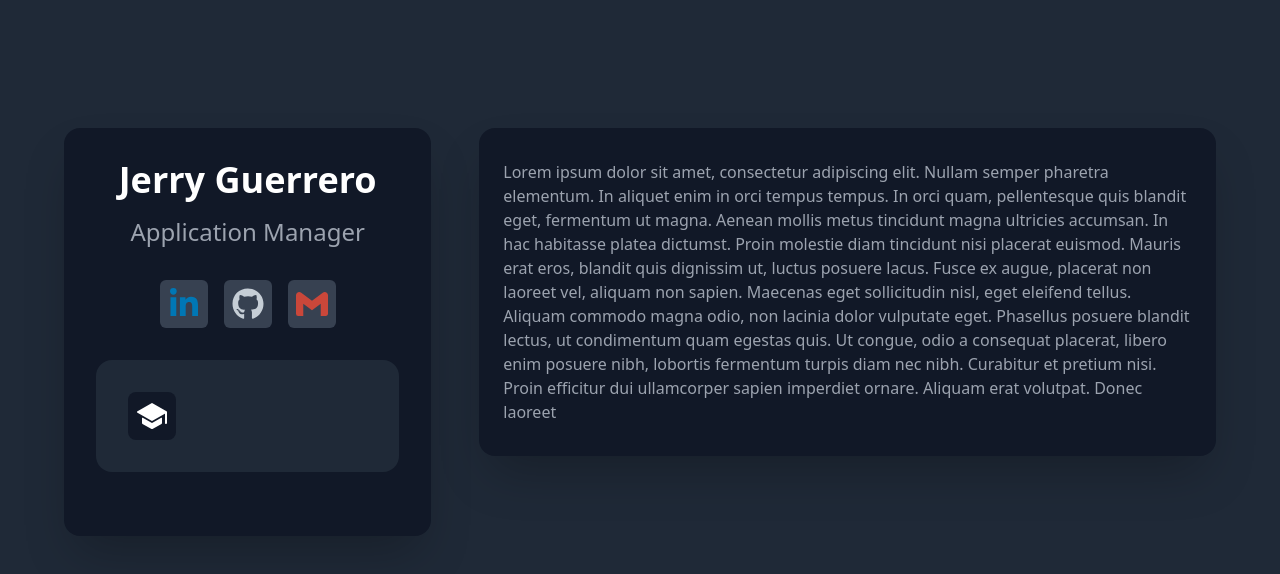
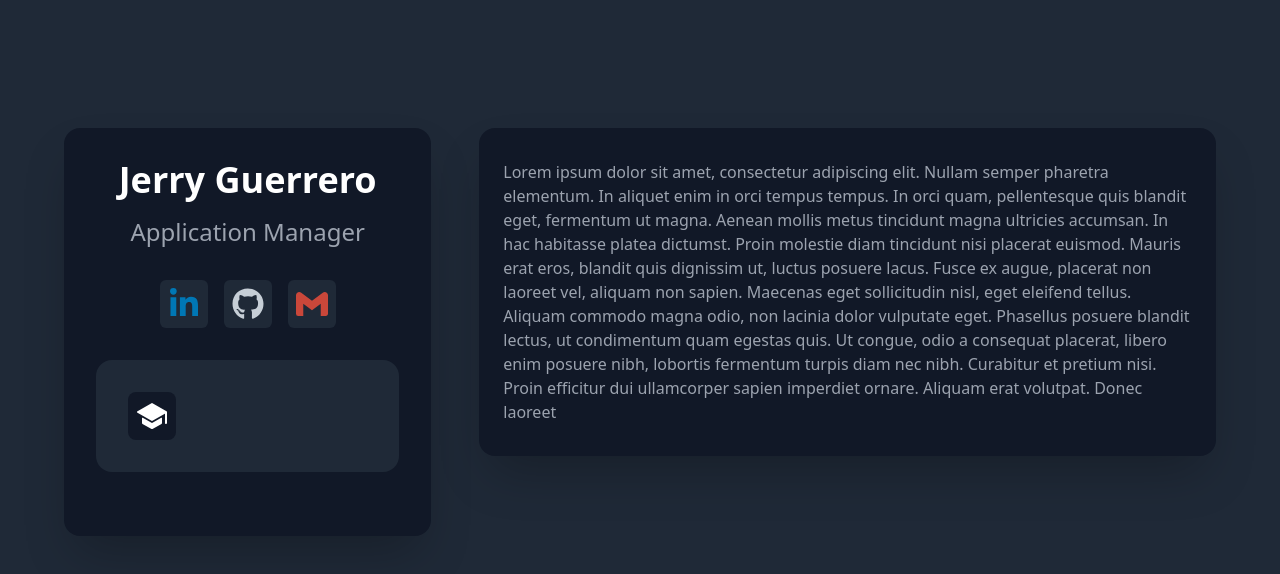
Before and after one commit to Durzo95/jerry-guerrero-portfolio, a Next.js app: page / in a window 1280 px wide. Shown: the top 574 px of the page. Built offline with nearby package versions, Linux system fonts and the light colour scheme.

Commit message:
darken bg of social links, hover turns them blue

```diff
--- a/components/ProfileSocialLink.tsx
+++ b/components/ProfileSocialLink.tsx
@@ -12,7 +12,7 @@ export default function SocialLink({ href, Icon, color }: SocialLinkProps) {
   return (
     <a
       href={href}
-      className="bg-gray-700 rounded-md p-2 transform transition duration-500 hover:scale-125 hover:bg-gray-800"
+      className="bg-gray-800 rounded-md p-2 transform transition duration-500 hover:scale-125 hover:bg-blue-900"
     >
       <Icon size={32} style={{ color: color }} />
     </a>
```
